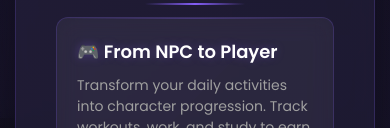
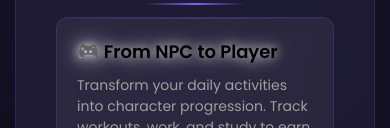
Before and after one commit to garrettmichae1/PlayNotNPC, a website with bundled scripts: page index.html in a window 390 px wide. Shown: the part 726-854 px from the top of the page. Built offline with nearby package versions, Linux system fonts and the light colour scheme; sample sign-in values are in the browser's storage.

Commit message:
Change objective item headings from white to black with outline glow effect

```diff
--- a/styles.css
+++ b/styles.css
@@ -745,11 +745,15 @@ textarea {
 }
 
 .objective-item h3 {
-    color: #c7b1ff;
+    color: #000;
     font-size: 1.2rem;
     margin-bottom: 1rem;
     font-weight: 700;
-    text-shadow: 0 0 10px rgba(132, 94, 247, 0.3);
+    text-shadow:
+        0 0 10px rgba(255, 255, 255, 0.8),
+        0 0 20px rgba(255, 255, 255, 0.6),
+        0 0 30px rgba(255, 255, 255, 0.4),
+        2px 2px 4px rgba(0, 0, 0, 0.3);
 }
 
 .objective-item p {
@@ -1370,8 +1374,13 @@ textarea {
     .objective-item h3 {
         font-size: 18px;
         font-weight: 600;
-        color: #fff;
+        color: #000;
         margin-bottom: 10px;
+        text-shadow:
+            0 0 10px rgba(255, 255, 255, 0.8),
+            0 0 20px rgba(255, 255, 255, 0.6),
+            0 0 30px rgba(255, 255, 255, 0.4),
+            2px 2px 4px rgba(0, 0, 0, 0.3);
     }
 
     .objective-item p {
```
